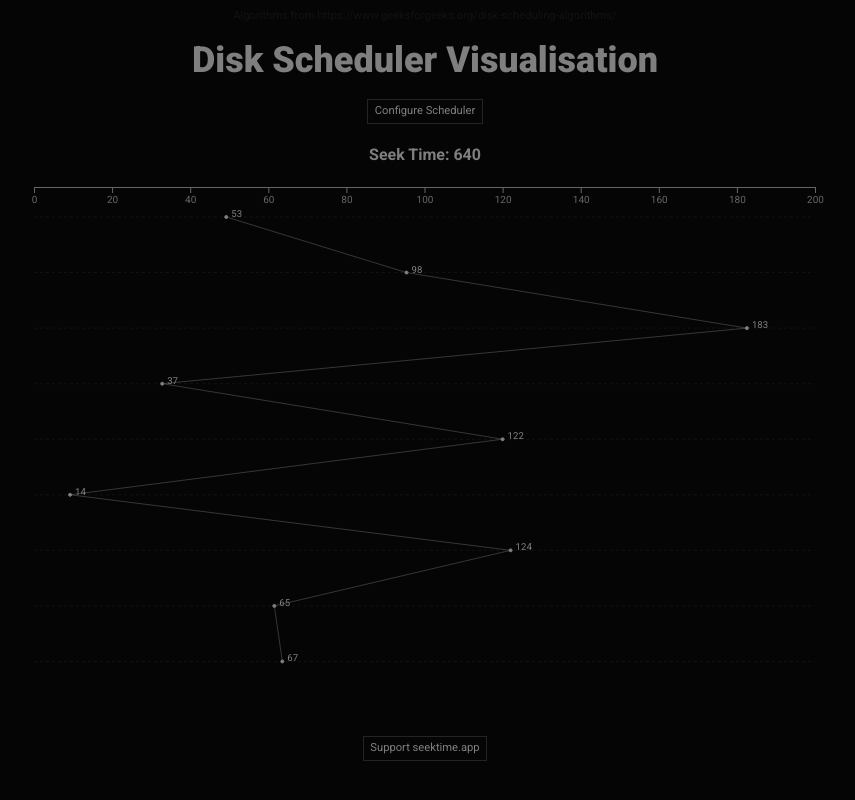
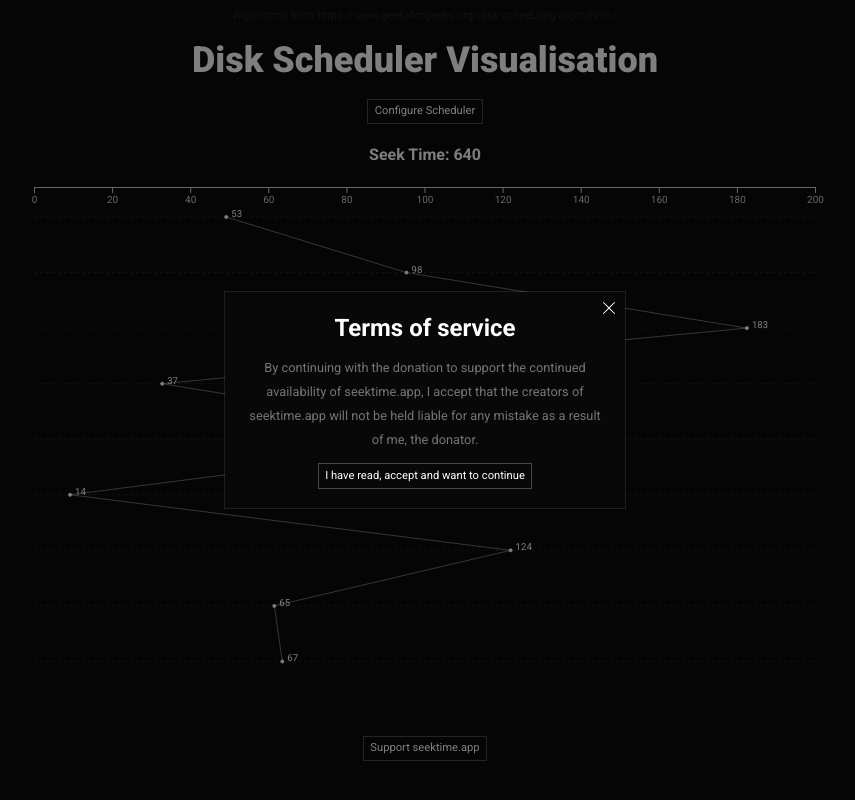
Before and after one commit to MohammedAliHussein/disk-scheduling-site, a Next.js app: page / in a window 1280 px wide. Both pictures are taken after a click on the element "Support seektime.app". Shown: the whole page, without its empty margins (215-1070 px from the left). Built offline with nearby package versions, Linux system fonts and the light colour scheme.

Commit message:
feature/donation: added terms of service text modal

```diff
--- a/src/components/config.tsx
+++ b/src/components/config.tsx
@@ -24,7 +24,7 @@ const Config = props => {
       <Background handleClick={handleClick} />
       <div className="absolute z-10 flex flex-col gap-3 items-center justify-start outline outline-1 outline-[rgba(255,255,255,0.1)] w-[18rem] h-fit p-5 bg-[rgb(8,8,8)]">
         <Close handleClick={handleClick} />
-        <Title />
+        <Title title={'Scheduler Configuration'} />
         <Algorithms
           algorithm={props.algorithm}
           setAlgorithm={props.setAlgorithm}
--- a/src/components/config/title.tsx
+++ b/src/components/config/title.tsx
@@ -1,8 +1,6 @@
-const Title = () => {
+const Title = props => {
   return (
-    <p className="text-white text-2xl text-center font-bold">
-      Scheduler Configuration
-    </p>
+    <p className="text-white text-2xl text-center font-bold">{props.title}</p>
   );
 };
 
--- a/src/components/donation.tsx
+++ b/src/components/donation.tsx
@@ -1,6 +1,7 @@
 import { useState } from 'react';
+import { AnimatePresence } from 'framer-motion';
+
 import Terms from './donation/terms.of.service';
-import { AnimatePresence } from 'framer-motion';
 
 const Donation = () => {
   const [showingTerms, setShowingTerms] = useState<boolean>(false);
--- a/src/components/donation/terms.of.service.tsx
+++ b/src/components/donation/terms.of.service.tsx
@@ -1,5 +1,7 @@
 import { motion } from 'framer-motion';
 import Background from '../config/background';
+import Title from '../config/title';
+import Close from '../config/close';
 
 const Terms = props => {
   return (
@@ -10,6 +12,32 @@ const Terms = props => {
       exit={{ opacity: 0 }}
     >
       <Background handleClick={props.handleClick} />
+      <div className="absolute z-10 flex flex-col gap-3 items-center justify-start outline outline-1 outline-[rgba(255,255,255,0.1)] w-[25rem] h-fit p-5 bg-[rgb(8,8,8)]">
+        <Close handleClick={props.handleClick} />
+        <Title title={'Terms of service'} />
+        <p className="text-center text-[0.8rem] text-[rgba(225,225,225,0.5)] leading-6">
+          By continuing with the donation to support the continued availability
+          of seektime.app, I accept that the creators of seektime.app will not
+          be held liable for any mistake as a result of me, the donator.
+        </p>
+        <p
+          className="
+          text-[rgb(255,255,255)]
+          text-[0.7rem]
+          outline
+          outline-1
+          outline-[rgba(255,255,255,0.25)]
+          hover:bg-[rgba(255,255,255,1)]
+          hover:text-[rgba(0,0,0,0.8)]
+          transition
+          out-circ
+          py-[0.2rem]
+          px-[0.4rem]
+          cursor-pointer"
+        >
+          I have read, accept and want to continue
+        </p>
+      </div>
     </motion.div>
   );
 };
```
